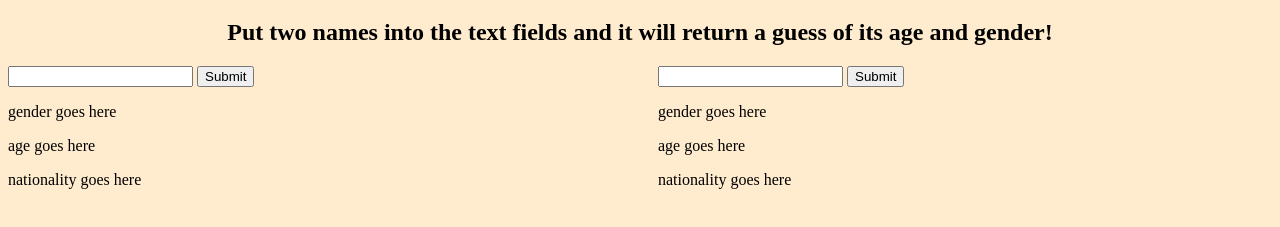
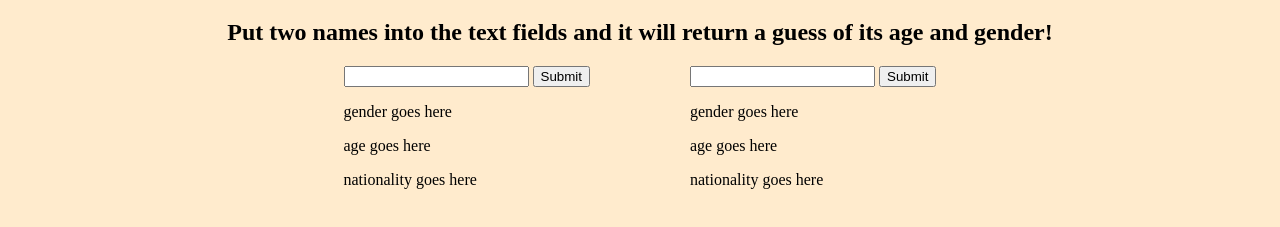
Before and after one commit to cmann80/phase-1-project, a plain HTML site: page index.html in a window 1280 px wide. Shown: the part 61-288 px from the top of the page. Drawn offline with Linux system fonts and the light colour scheme.

Commit message:
fixed alignment issue within the css, for the input text fields (div)

```diff
--- a/style.css
+++ b/style.css
@@ -8,6 +8,8 @@ h1 {
 
 div {
     display: grid;
-    grid-template-columns: 50vw 50vw;
-    grid-gap: 10px;
+  justify-content: center;
+  align-content: center;
+  gap: 100px;
+  grid-auto-flow: column;
 }
```
Also changed, not shown: 1 other file.
